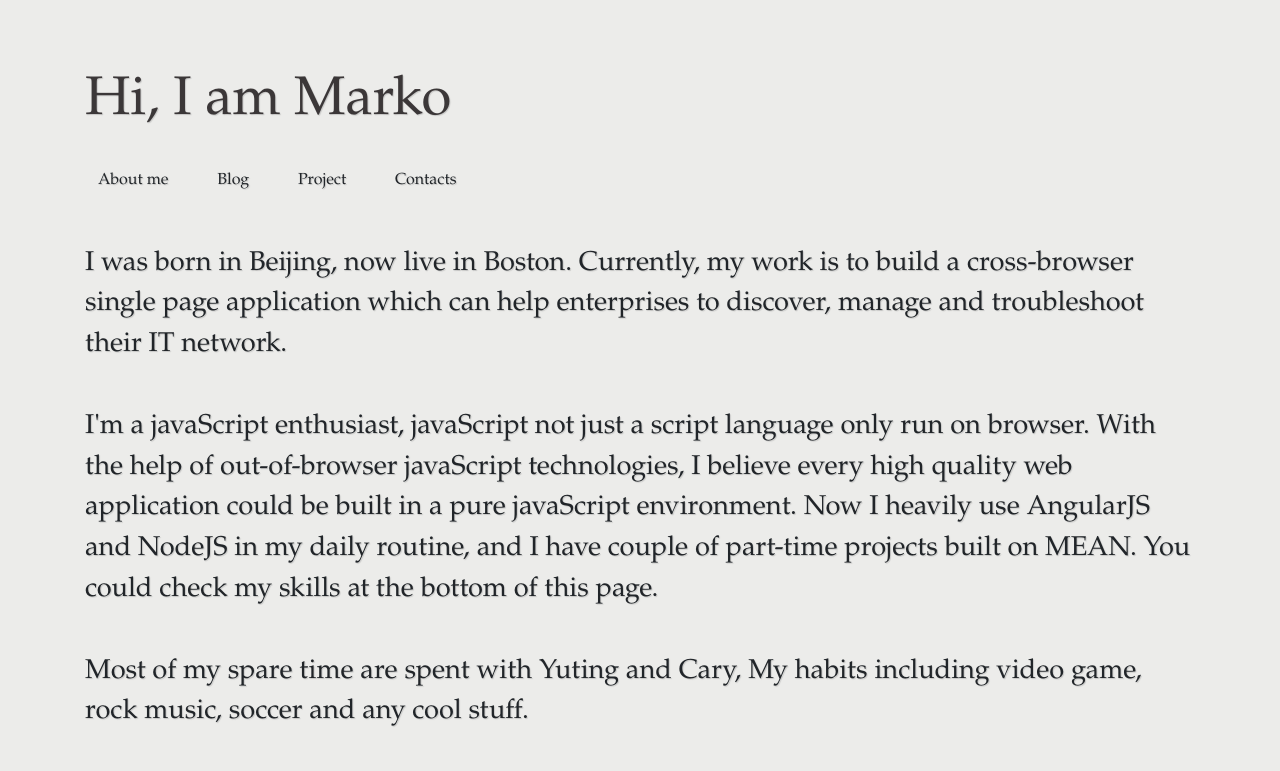
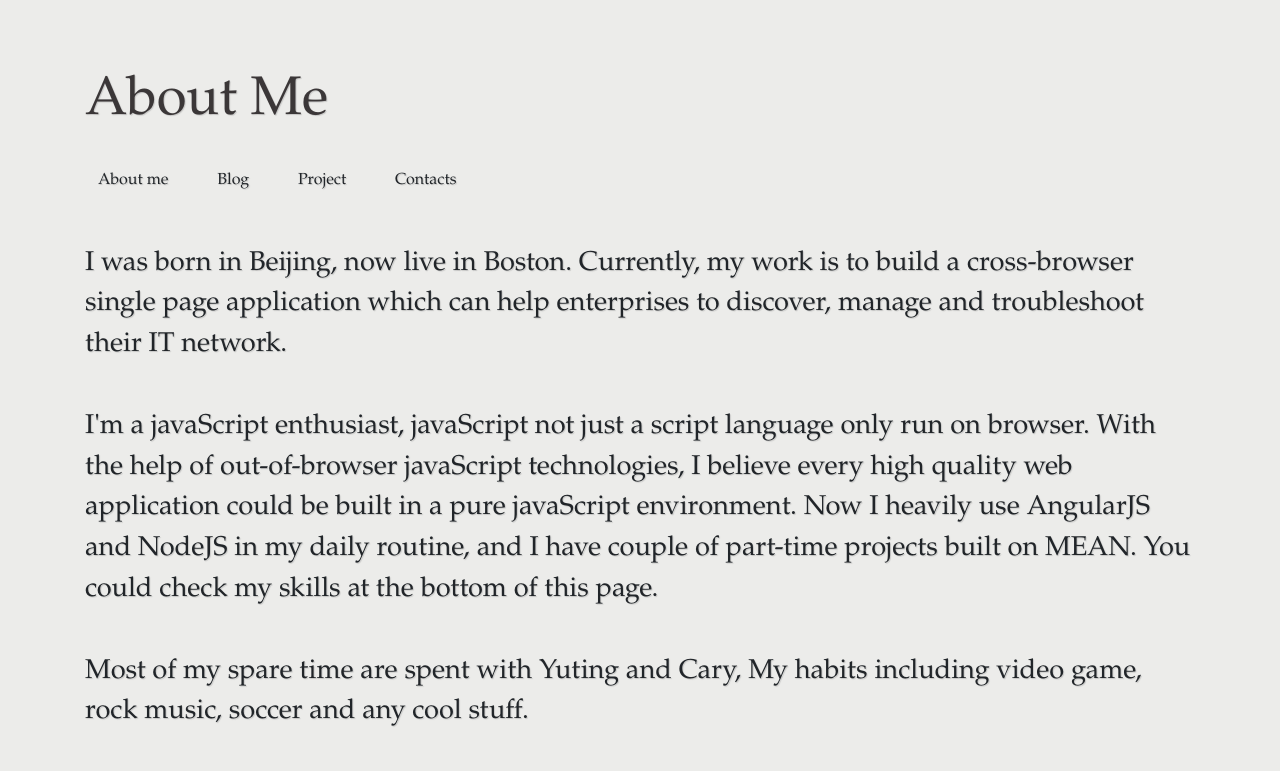
Before and after one commit to MarkoCen/markocen.github.io, a plain HTML site: page index.html in a window 1280 px wide. Shown: the top 771 px of the page. Drawn offline with nearby package versions, Linux system fonts and the light colour scheme.

Commit message:
Update index.html

```diff
--- a/index.html
+++ b/index.html
@@ -34,7 +34,7 @@
                 <div class="row">
                     <header class="col-md-12 header">
                             <p>
-                            <h1>Hi, I am Marko</h1>
+                            <h1>About Me</h1>
                             </p>
                             <p>
                                 <a class="btn btn-default" href="http://markocen.github.io/index.html">About me</a>
```
